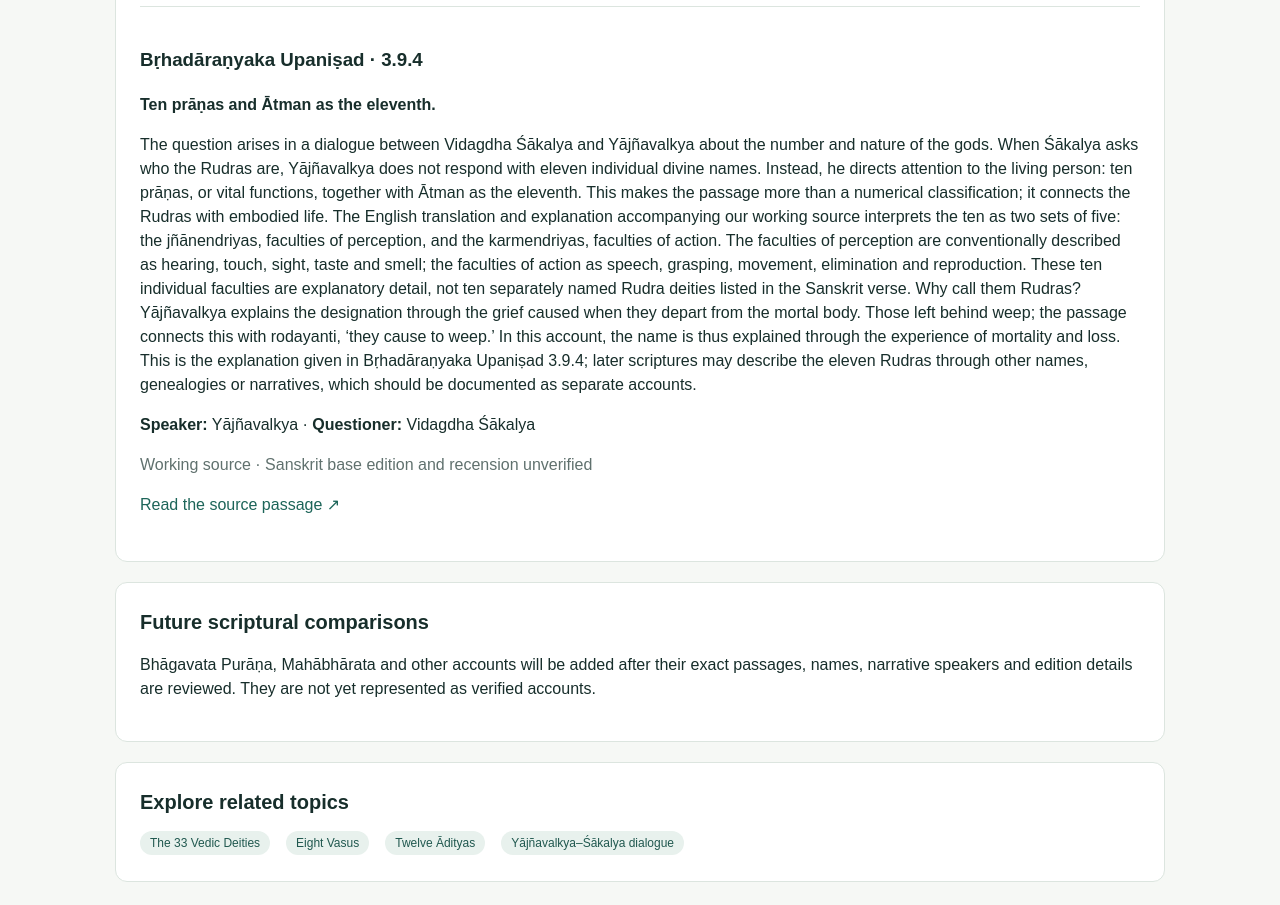
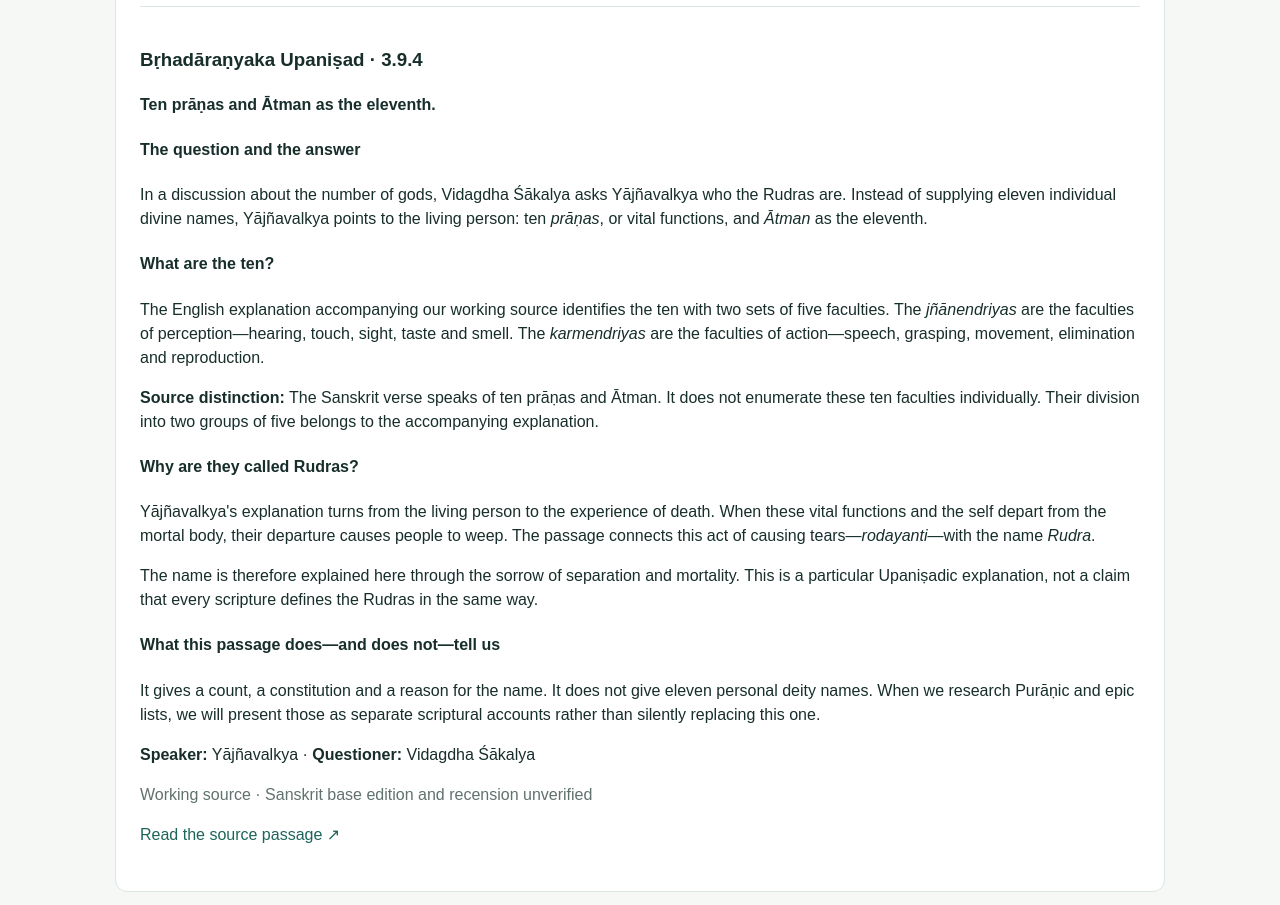
Before and after one commit to SayantanSom/hindu-mythology-knowledge-base, a Next.js app: page /topics/eleven-rudras in a window 1280 px wide. Shown: the part 520-1425 px from the top of the page. Built offline with nearby package versions, Linux system fonts and the light colour scheme.

Commit message:
feat: present Eleven Rudras as a full explanatory encyclopedia article

```diff
--- a/app/topics/[slug]/page.tsx
+++ b/app/topics/[slug]/page.tsx
@@ -9,7 +9,19 @@ export default async function TopicPage({params}:{params:Promise<{slug:string}>}
  <h1>{topic.title}</h1><section className="panel"><h2>Overview</h2><p>{topic.overview}</p></section>
  <section className="panel"><h2>Accounts by scripture</h2><p className="muted">Each account is kept separate so later traditions can be compared without replacing earlier explanations.</p>
  {topic.accounts.map(a=><div key={a.id} style={{borderTop:"1px solid #dce5df",padding:"20px 0"}}>
- <h3>{a.scripture} · {a.locator}</h3><p><strong>{a.summary}</strong></p><p>{a.explanation}</p>
+ <h3>{a.scripture} · {a.locator}</h3><p><strong>{a.summary}</strong></p>
+ {topic.slug==="eleven-rudras" ? <>
+ <h4>The question and the answer</h4>
+ <p>In a discussion about the number of gods, Vidagdha Śākalya asks Yājñavalkya who the Rudras are. Instead of supplying eleven individual divine names, Yājñavalkya points to the living person: ten <em>prāṇas</em>, or vital functions, and <em>Ātman</em> as the eleventh.</p>
+ <h4>What are the ten?</h4>
+ <p>The English explanation accompanying our working source identifies the ten with two sets of five faculties. The <em>jñānendriyas</em> are the faculties of perception—hearing, touch, sight, taste and smell. The <em>karmendriyas</em> are the faculties of action—speech, grasping, movement, elimination and reproduction.</p>
+ <p><strong>Source distinction:</strong> The Sanskrit verse speaks of ten prāṇas and Ātman. It does not enumerate these ten faculties individually. Their division into two groups of five belongs to the accompanying explanation.</p>
+ <h4>Why are they called Rudras?</h4>
+ <p>Yājñavalkya's explanation turns from the living person to the experience of death. When these vital functions and the self depart from the mortal body, their departure causes people to weep. The passage connects this act of causing tears—<em>rodayanti</em>—with the name <em>Rudra</em>.</p>
+ <p>The name is therefore explained here through the sorrow of separation and mortality. This is a particular Upaniṣadic explanation, not a claim that every scripture defines the Rudras in the same way.</p>
+ <h4>What this passage does—and does not—tell us</h4>
+ <p>It gives a count, a constitution and a reason for the name. It does not give eleven personal deity names. When we research Purāṇic and epic lists, we will present those as separate scriptural accounts rather than silently replacing this one.</p>
+ </> : <p>{a.explanation}</p>}
  <p><strong>Speaker:</strong> {a.speaker} · <strong>Questioner:</strong> {a.questioner}</p>
  <p className="muted">Working source · Sanskrit base edition and recension unverified</p>
  <a href={a.url} target="_blank" rel="noopener noreferrer">Read the source passage ↗</a>
```
